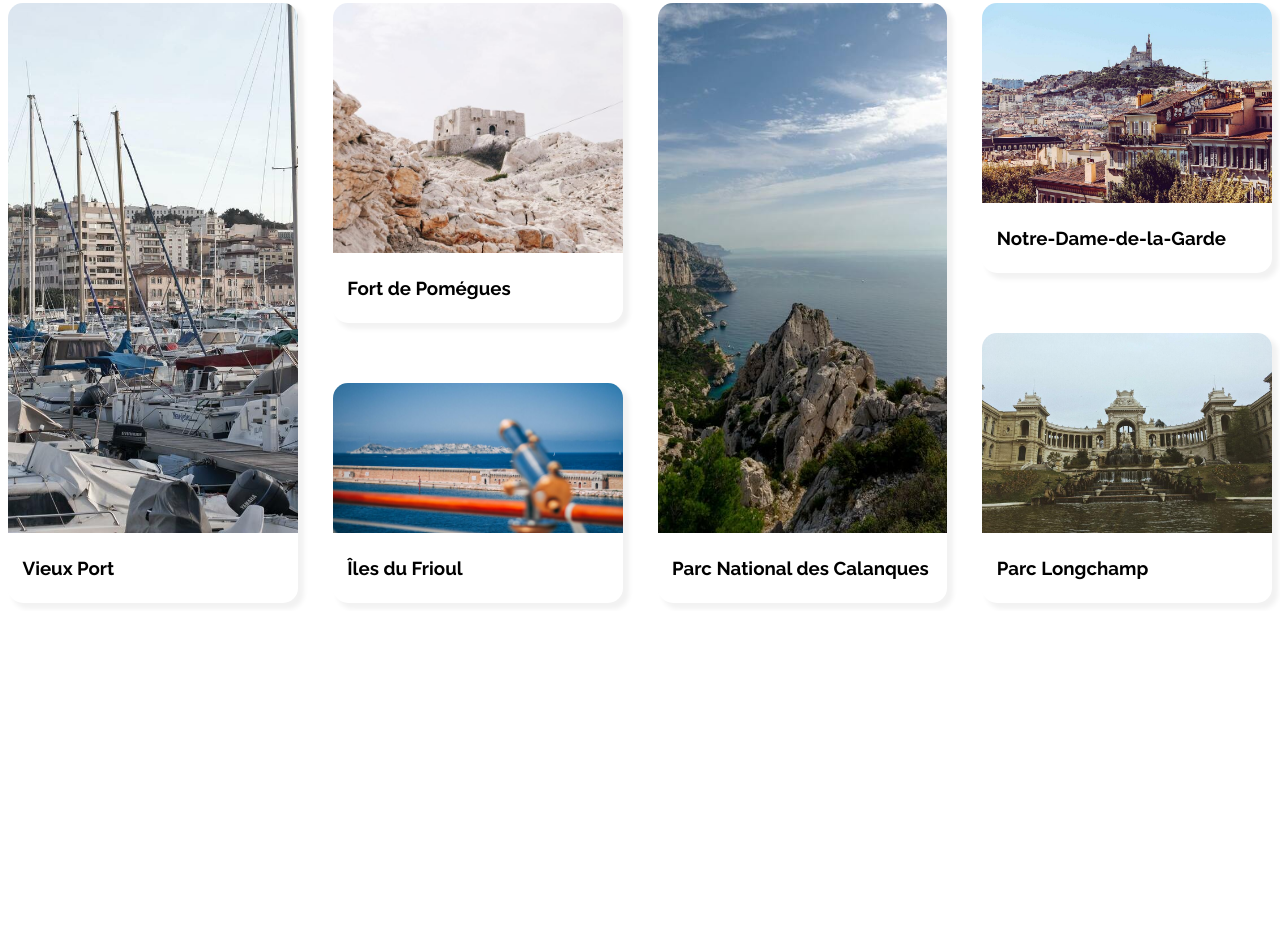
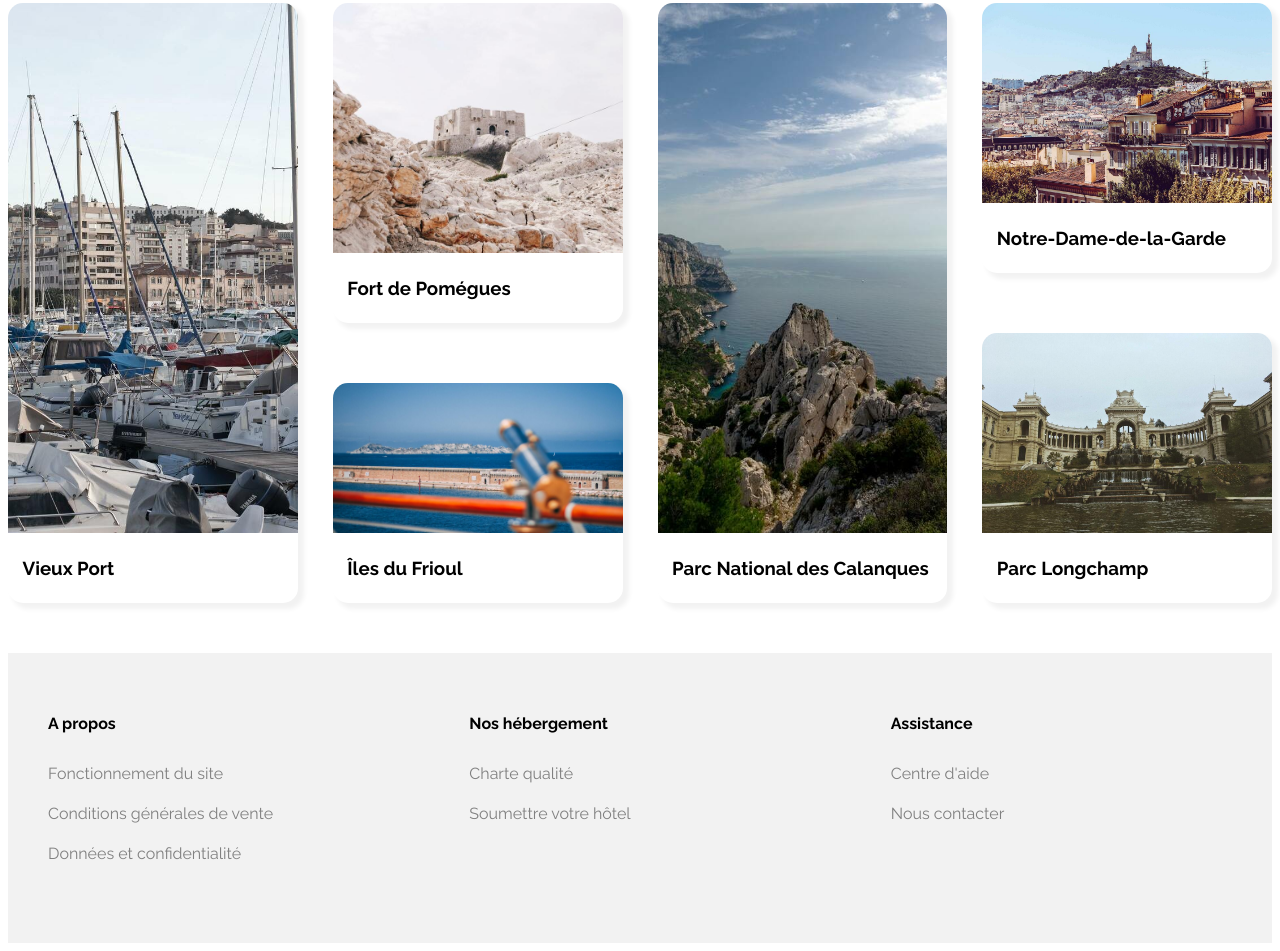
Before and after one commit to Elkadion/P2-github, a plain HTML site: page index.html in a window 1280 px wide. Shown: the part 1467-2418 px from the top of the page. Before the commit the page ends 2078 px from the top, so only its background shows below. Drawn offline with Linux system fonts and the light colour scheme.

Commit message:
fin de projet

```diff
--- a/index.html
+++ b/index.html
@@ -307,5 +307,33 @@
       </div>
   </section>
 
+  <!-- Footer -->
+<footer>
+  <div class="footer-container">
+      <div class="footer-box">
+          <h4 class="section-footer-title">A propos</h4>
+          <ul class="footer-ul ">
+              <li><a class="section-footer-link" href="#">Fonctionnement du site</a></li>
+              <li><a class="section-footer-link" href="#">Conditions générales de vente</a></li>
+              <li><a class="section-footer-link" href="#">Données et confidentialité</a></li>
+          </ul>
+      </div>
+      <div class="footer-box">
+          <h4 class="section-footer-title">Nos hébergement</h4>
+          <ul class="footer-ul ">
+              <li><a class="section-footer-link" href="#">Charte qualité</a></li>
+              <li><a class="section-footer-link" href="#">Soumettre votre hôtel</a></li>
+          </ul>
+      </div>
+      <div class="footer-box">
+          <h4 class="section-footer-title">Assistance</h4>
+          <ul class="footer-ul ">
+              <li><a class="section-footer-link" href="#">Centre d'aide</a></li>
+              <li><a class="section-footer-link" href="#">Nous contacter</a></li>
+          </ul>
+      </div>
+  </div>
+</footer>
+
   </body>
 </html>
--- a/style.css
+++ b/style.css
@@ -501,3 +501,33 @@ nav a:hover {
     margin-bottom: 30px;
   }
 }
+
+/* FOOTER */
+
+.footer-container {
+  width: 100%;
+  background: #f2f2f2;
+  height: 250px;
+  display: flex;
+  padding-top: 40px;
+  margin-left: 0;
+  margin-top: 50px;
+}
+
+.footer-box {
+  flex: 1;
+}
+
+.footer-ul {
+  list-style-type: none;
+}
+
+.section-footer-title {
+  margin-left: 40px;
+}
+
+.section-footer-link {
+  text-decoration: none;
+  color: grey;
+  line-height: 40px;
+}
```
